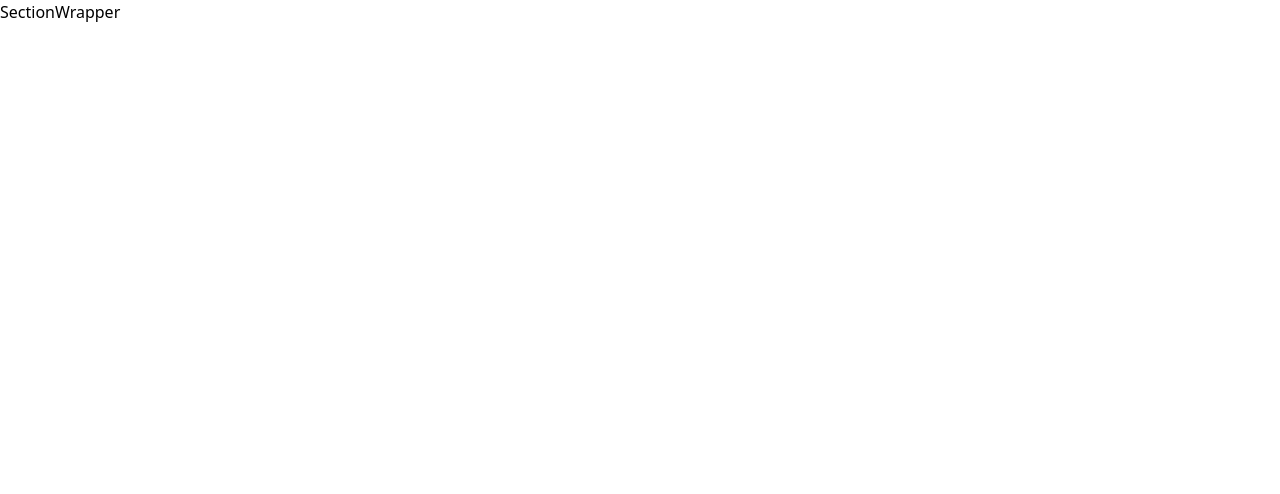
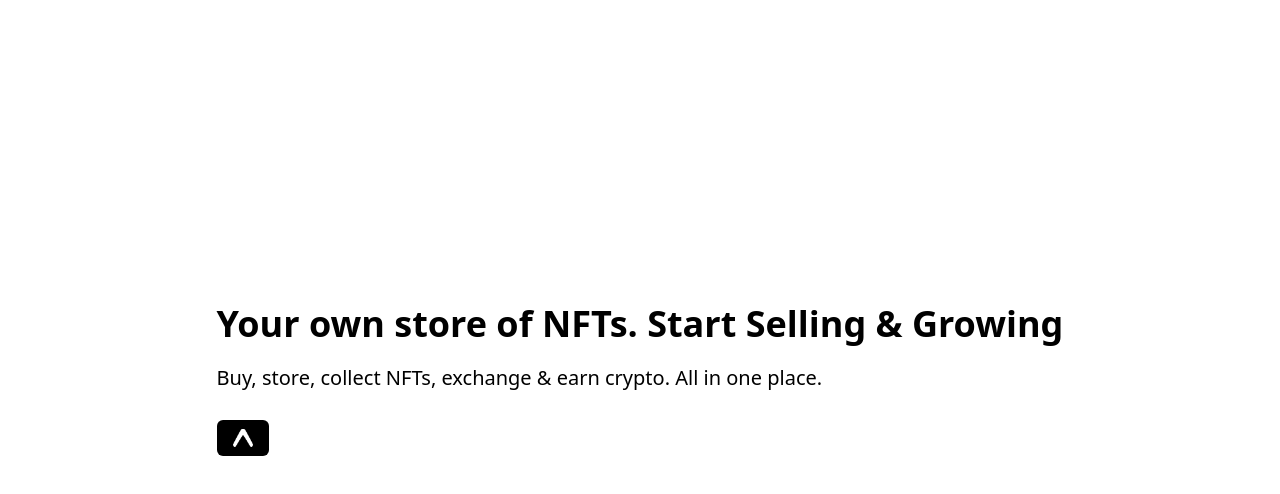
Before and after one commit to SamarthHChinivar/NFT-Website, a React (Create React App) app: page / in a window 1280 px wide. Shown: the top 494 px of the page. Built offline with nearby package versions, Linux system fonts and the light colour scheme.

Commit message:
working on Header part

```diff
--- a/src/App.js
+++ b/src/App.js
@@ -1,10 +1,16 @@
 import { Download, Features, SectionWrapper } from "./components";
+import assets from "./assets";
 
 const App = () => {
   return (
     <>
       <SectionWrapper
-       />
+        title="Your own store  of NFTs. Start Selling & Growing"
+        description="Buy, store, collect NFTs, exchange & earn crypto. All in one place."
+        showBtn
+        mockupImg={assets.homeHero}
+        banner="banner"
+      />
     </>
   );
 };
--- a/src/components/Button.jsx
+++ b/src/components/Button.jsx
@@ -1,9 +1,15 @@
-import React from 'react'
+import React from "react";
+import styles from "../styles/Global";
 
-const Button = () => {
+const Button = ({ assetUrl, link }) => {
   return (
-    <div>Button</div>
-  )
-}
+    <div
+      className={styles.btnBlack}
+      onClick={() => window.open(link, "_blank")}
+    >
+      <img src={assetUrl} alt="expo_icon" className={styles.btnIcon} />
+    </div>
+  );
+};
 
-export default Button
+export default Button;
--- a/src/components/SectionWrapper.jsx
+++ b/src/components/SectionWrapper.jsx
@@ -1,9 +1,25 @@
-import React from 'react'
+import React from "react";
 
-const SectionWrapper = () => {
+import styles from "../styles/Global";
+import assets from "../assets";
+import Button from "./Button";
+
+const SectionWrapper = ({ title, description, showBtn, mockupImg, banner }) => {
   return (
-    <div>SectionWrapper</div>
-  )
-}
+    <div
+      className={`min-h-screen ${styles.section} ${styles.bgWhite} ${banner}`}
+    >
+      <div className={`flex-items-center ${styles.boxClass}`}>
+        <div className={`${styles.descDiv} fadeLeftMini`}>
+          <h1 className={`${styles.h1Text}`}>{title}</h1>
+          <p className={`${styles.descriptionText}`}>{description}</p>
+          {showBtn && <Button assetUrl={assets.expo} link="deployed link" />}
+        </div>
+      </div>
 
-export default SectionWrapper
+      {/* <img src={mockupImg} alt="mockup"/> */}
+    </div>
+  );
+};
+
+export default SectionWrapper;
```
